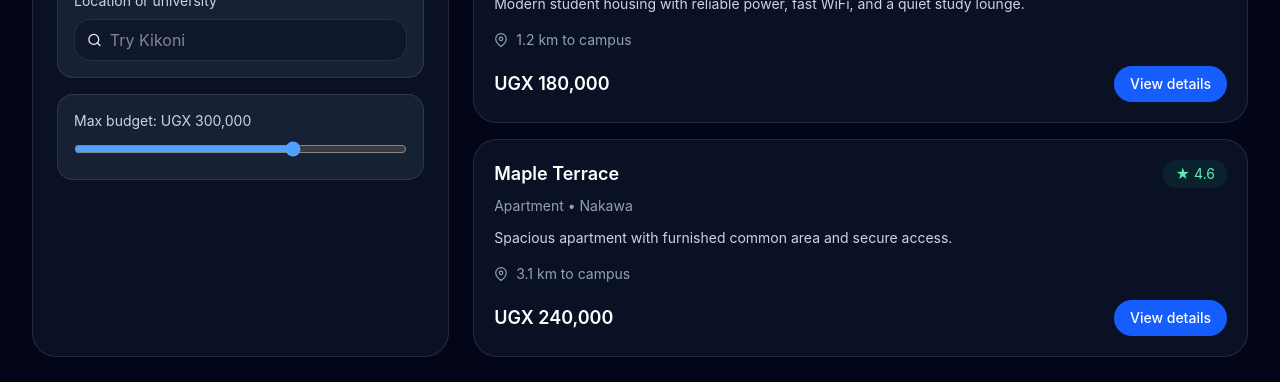
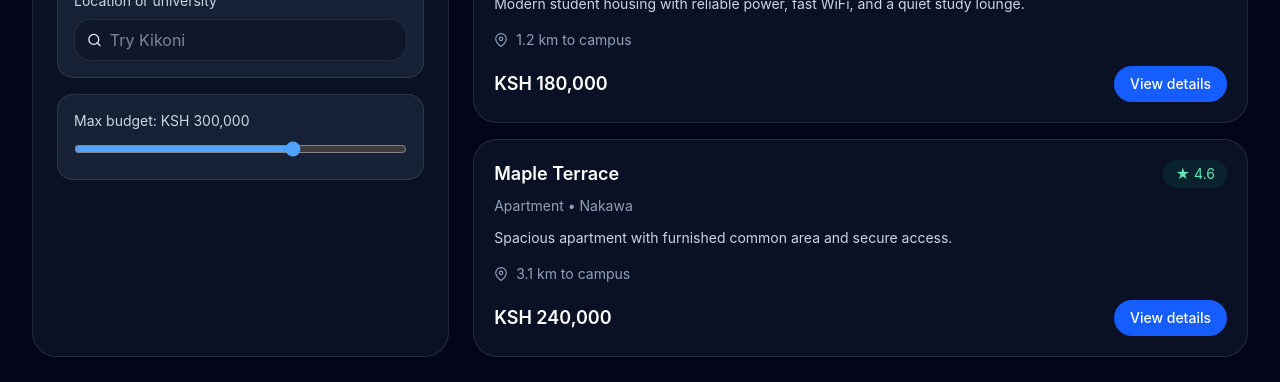
Before and after one commit to BenCarM/campusstay, a React (Vite) app: page /search in a window 1280 px wide. Shown: the part 262-644 px from the top of the page. Built offline with nearby package versions, Linux system fonts and the light colour scheme.

Commit message:
Changed currency from UGX to KSh

```diff
--- a/src/pages/AnalyticsPage.jsx
+++ b/src/pages/AnalyticsPage.jsx
@@ -14,7 +14,7 @@ export default function AnalyticsPage() {
         </div>
         <div className="rounded-3xl border border-white/10 bg-slate-900/70 p-6">
           <p className="text-sm text-slate-400">Revenue</p>
-          <p className="mt-3 text-3xl font-semibold text-white">UGX 12.8M</p>
+          <p className="mt-3 text-3xl font-semibold text-white">KSh 12.8M</p>
         </div>
       </div>
     </Layout>
--- a/src/pages/LandingPage.jsx
+++ b/src/pages/LandingPage.jsx
@@ -80,7 +80,7 @@ export default function LandingPage() {
               </div>
               <p className="mt-2 text-sm text-slate-400">{property.location} • {property.university}</p>
               <div className="mt-4 flex items-center gap-2 text-sm text-slate-400"><FiMapPin /> {property.distance.toFixed(1)} km to campus</div>
-              <p className="mt-4 text-sm text-slate-300">UGX {property.price.toLocaleString()} / month</p>
+              <p className="mt-4 text-sm text-slate-300">KSh {property.price.toLocaleString()} / month</p>
               <Link to={`/property/${property.id}`} className="mt-5 inline-flex items-center gap-2 text-sm font-medium text-blue-300">See property <FiArrowRight /></Link>
             </div>
           ))}
--- a/src/pages/PropertyDetailsPage.jsx
+++ b/src/pages/PropertyDetailsPage.jsx
@@ -27,7 +27,7 @@ export default function PropertyDetailsPage() {
             <div className="flex items-center justify-between">
               <div>
                 <p className="text-sm text-slate-400">Starting from</p>
-                <p className="text-3xl font-semibold text-white">UGX {property.price.toLocaleString()}</p>
+                <p className="text-3xl font-semibold text-white">KSh {property.price.toLocaleString()}</p>
               </div>
               <span className="rounded-full bg-emerald-500/10 px-3 py-1 text-sm text-emerald-300">★ {property.rating}</span>
             </div>
--- a/src/pages/SearchPage.jsx
+++ b/src/pages/SearchPage.jsx
@@ -24,7 +24,7 @@ export default function SearchPage() {
               <div className="flex items-center gap-2 rounded-2xl border border-white/10 bg-slate-900 px-3 py-2"><FiSearch /><input value={query} onChange={(e) => setQuery(e.target.value)} className="w-full bg-transparent outline-none" placeholder="Try Kikoni" /></div>
             </div>
             <div className="rounded-2xl border border-white/10 bg-slate-800/70 p-4">
-              <label className="mb-2 block text-sm text-slate-300">Max budget: UGX {maxPrice.toLocaleString()}</label>
+              <label className="mb-2 block text-sm text-slate-300">Max budget: KSH {maxPrice.toLocaleString()}</label>
               <input type="range" min="100000" max="400000" value={maxPrice} onChange={(e) => setMaxPrice(Number(e.target.value))} className="w-full accent-blue-400" />
             </div>
           </div>
@@ -42,7 +42,7 @@ export default function SearchPage() {
               <p className="mt-3 text-sm text-slate-300">{property.description}</p>
               <div className="mt-4 flex items-center gap-2 text-sm text-slate-400"><FiMapPin /> {property.distance.toFixed(1)} km to campus</div>
               <div className="mt-4 flex items-center justify-between">
-                <p className="text-lg font-semibold text-white">UGX {property.price.toLocaleString()}</p>
+                <p className="text-lg font-semibold text-white">KSH {property.price.toLocaleString()}</p>
                 <Link to={`/property/${property.id}`} className="rounded-full bg-blue-600 px-4 py-2 text-sm font-medium text-white">View details</Link>
               </div>
             </div>
--- a/src/pages/StudentDashboard.jsx
+++ b/src/pages/StudentDashboard.jsx
@@ -26,7 +26,7 @@ export default function StudentDashboard() {
                 <div key={property.id} className="rounded-2xl border border-white/10 bg-slate-800/70 p-4">
                   <div className="flex items-center justify-between"><h3 className="font-semibold text-white">{property.title}</h3><span className="text-sm text-emerald-300">★ {property.rating}</span></div>
                   <p className="mt-2 text-sm text-slate-400">{property.location} • {property.university}</p>
-                  <p className="mt-3 text-sm text-slate-300">UGX {property.price.toLocaleString()} / month</p>
+                  <p className="mt-3 text-sm text-slate-300">KSh {property.price.toLocaleString()} / month</p>
                   <div className="mt-4 flex gap-2">
                     <Link to={`/property/${property.id}`} className="rounded-full bg-blue-600 px-3 py-2 text-sm text-white">View</Link>
                     <Link to="/wishlist" className="rounded-full border border-white/10 px-3 py-2 text-sm text-slate-300">Save</Link>
--- a/src/pages/WishlistPage.jsx
+++ b/src/pages/WishlistPage.jsx
@@ -10,7 +10,7 @@ export default function WishlistPage() {
           <div key={property.id} className="rounded-3xl border border-white/10 bg-slate-900/70 p-5">
             <h3 className="text-lg font-semibold text-white">{property.title}</h3>
             <p className="mt-2 text-sm text-slate-400">{property.location} • {property.university}</p>
-            <p className="mt-4 text-sm text-slate-300">UGX {property.price.toLocaleString()}</p>
+            <p className="mt-4 text-sm text-slate-300">KSh {property.price.toLocaleString()}</p>
             <Link to={`/property/${property.id}`} className="mt-5 inline-block rounded-full bg-blue-600 px-4 py-2 text-sm font-medium text-white">View</Link>
           </div>
         ))}
```
